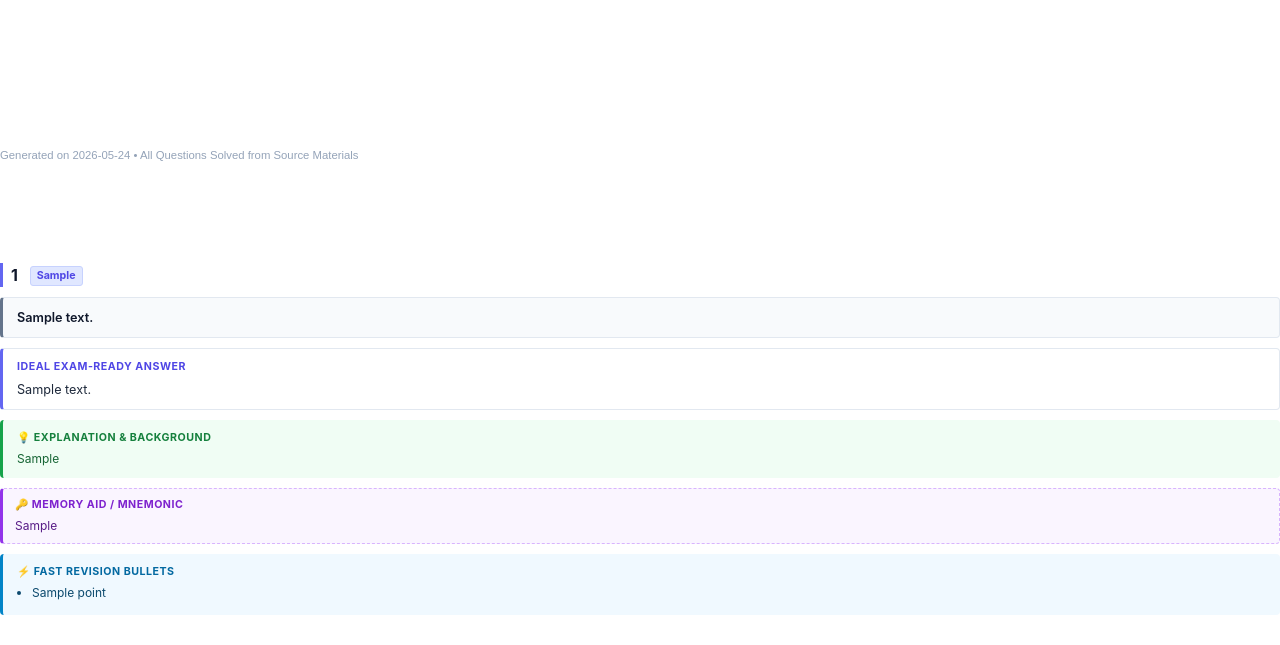
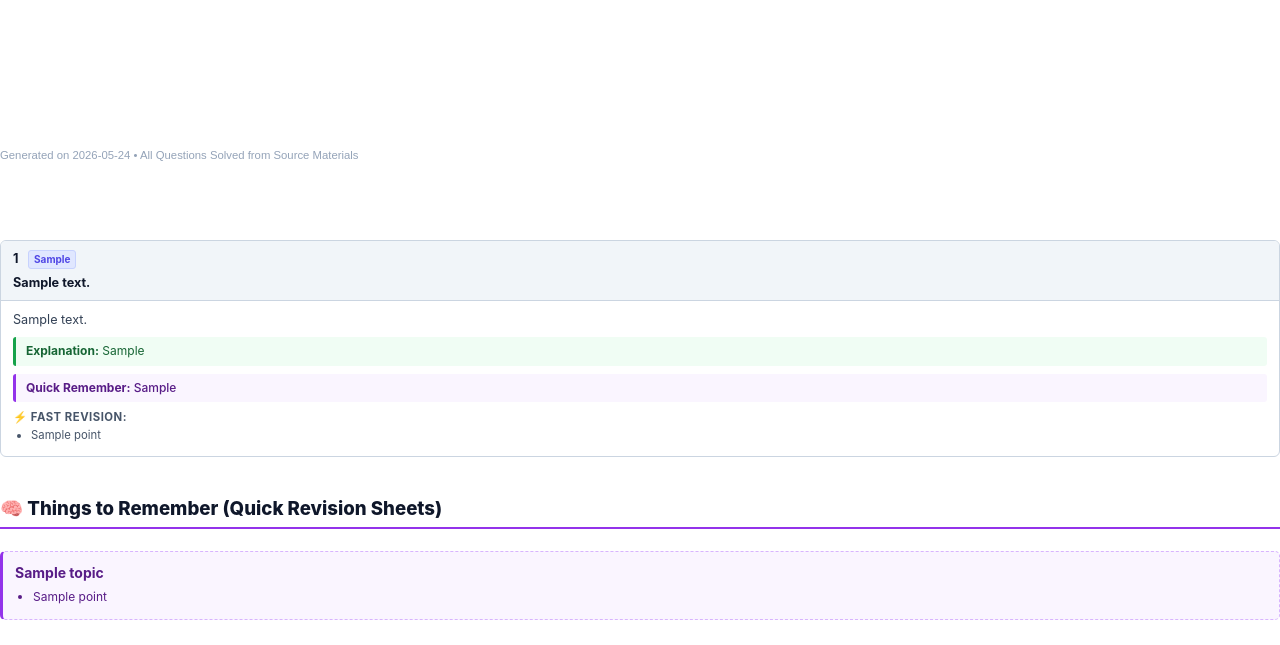
Before and after one commit to Manoj-Kumar-V-008/exam-slayer-v2, a Python web app: template backend/app/templates/answer_pack.html in a window 1280 px wide. Shown: the part 351-996 px from the top of the page. After the commit the page ends 971 px from the top, so only its background shows below. Run offline with Jinja, Linux system fonts and the light colour scheme; the template is opened without the code that fills it: most values are stand-ins (such as "Sample title", 1, 10 or a date in 2020).

Commit message:
feat(image-intel-v2): Simple English answers, connected Q&A layout, whitespace cropping, and things to remember appendix

```diff
--- a/backend/app/models/schemas.py
+++ b/backend/app/models/schemas.py
@@ -31,9 +31,14 @@ class SolvedQuestion(BaseModel):
 
 
 
+class TopicRevisionSummary(BaseModel):
+    topic_name: str = Field(..., description="The name of the topic or chapter (e.g. 'Database Architecture', 'SQL Basics').")
+    key_points_to_remember: List[str] = Field(..., description="List of key points, classification types, or essential formulas to memorize for this topic.")
+
 class AnswerPack(BaseModel):
     title: str = Field(..., description="The main subject or title of the answer pack.")
     questions: List[SolvedQuestion] = Field(..., description="The list of solved questions.")
+    things_to_remember: Optional[List[TopicRevisionSummary]] = Field(default_factory=list, description="A list of topic-wise key points, types, or terms to remember.")
 
 class Section(BaseModel):
     heading: str = Field(..., description="The main heading for this topic section.")
--- a/backend/app/services/template.py
+++ b/backend/app/services/template.py
@@ -187,6 +187,11 @@ def render_answer_pack_html(answer_pack: dict) -> str:
             ]
             question["quick_revision_points_html"] = [parse_md_inline(item) for item in filtered_items]
 
+        # Parse things_to_remember lists markdown
+        for topic in processed_pack.get("things_to_remember", []) or []:
+            raw_points = topic.get("key_points_to_remember", [])
+            topic["key_points_to_remember_html"] = [parse_md_inline(p) for p in raw_points if p and p.strip()]
+
         # 5. Load Jinja2 environment and render HTML
         env = Environment(loader=FileSystemLoader(str(settings.TEMPLATES_DIR)))
         template = env.get_template("answer_pack.html")
--- a/backend/app/templates/answer_pack.html
+++ b/backend/app/templates/answer_pack.html
@@ -22,63 +22,67 @@
 
     <!-- Content Sections -->
     {% for q in answer_pack.questions %}
-    <div class="section-container">
-        <!-- Question Title Header -->
-        <h2 class="section-title">
-            {{ q.question_number }}
+    <div class="qa-card">
+        <!-- Unified Question & Answer Header -->
+        <div class="qa-header">
+            <span class="q-number">{{ q.question_number }}</span>
             {% if q.marks_category %}
-            <span style="font-size: 8pt; font-weight: bold; color: #4f46e5; margin-left: 8px; border: 1px solid #c7d2fe; background-color: #e0e7ff; padding: 1px 6px; border-radius: 3px; display: inline-block; vertical-align: middle;">
-                {{ q.marks_category }}
-            </span>
+            <span class="q-marks">{{ q.marks_category }}</span>
             {% endif %}
-        </h2>
-
-        <!-- Question Text Card -->
-        <div class="question-card">
-            {{ q.question_text }}
+            <div class="q-text">{{ q.question_text }}</div>
         </div>
 
-        <!-- Answer Box -->
-        {% if q.answer_html and q.answer_html.strip() %}
-        <div class="answer-card">
-            <div class="answer-title">Ideal Exam-Ready Answer</div>
-            <div style="color: #1e293b; line-height: 1.5; font-size: 9.5pt;">
+        <!-- Answer Body (Answers structured in simple English and Bullet Points) -->
+        <div class="qa-body">
+            {% if q.answer_html and q.answer_html.strip() %}
                 {{ q.answer_html | safe }}
+            {% endif %}
+
+            <!-- Simple Explanation / Background Analogy -->
+            {% if q.simple_explanation_html and q.simple_explanation_html.strip() %}
+            <div class="qa-explanation">
+                <strong>Explanation:</strong> {{ q.simple_explanation_html | safe }}
             </div>
+            {% endif %}
+
+            <!-- Memory Trick (Quick Remember Memory Aid) -->
+            {% if q.memory_trick_html and q.memory_trick_html.strip() %}
+            <div class="qa-quick-remember">
+                <strong>Quick Remember:</strong> {{ q.memory_trick_html | safe }}
+            </div>
+            {% endif %}
+
+            <!-- Compact Fast Revision Points -->
+            {% if q.quick_revision_points_html %}
+            <div style="margin-top: 8px; font-size: 8.5pt; color: #475569; font-weight: 700; text-transform: uppercase; letter-spacing: 0.5px;">
+                ⚡ Fast Revision:
+            </div>
+            <ul style="margin: 2px 0 0 0; padding-left: 18px;">
+                {% for point in q.quick_revision_points_html %}
+                <li style="font-size: 8.5pt; color: #475569; margin-bottom: 2px;">{{ point | safe }}</li>
+                {% endfor %}
+            </ul>
+            {% endif %}
         </div>
-        {% endif %}
+    </div>
+    {% endfor %}
 
-        <!-- Simple Explanation / Analogy Box -->
-        {% if q.simple_explanation_html and q.simple_explanation_html.strip() %}
-        <div class="analogy-box">
-            <div class="analogy-title">💡 Explanation & Background</div>
-            <div>{{ q.simple_explanation_html | safe }}</div>
-        </div>
-        {% endif %}
-
-        <!-- Memory Trick -->
-        {% if q.memory_trick_html and q.memory_trick_html.strip() %}
-        <div class="memory-box">
-            <div class="memory-title">🔑 Memory Aid / Mnemonic</div>
-            <div>{{ q.memory_trick_html | safe }}</div>
-        </div>
-        {% endif %}
-
-        <!-- Revision Points -->
-        {% if q.quick_revision_points_html %}
-        <div class="cheatsheet-box">
-            <div class="cheatsheet-title">⚡ Fast Revision Bullets</div>
-            <ul class="cheatsheet-list">
-                {% for point in q.quick_revision_points_html %}
-                <li class="cheatsheet-item">{{ point | safe }}</li>
+    <!-- Things to Remember Topic-wise Revision Sheets -->
+    {% if answer_pack.things_to_remember %}
+    <div class="things-to-remember-container">
+        <h2 class="appendix-title">🧠 Things to Remember (Quick Revision Sheets)</h2>
+        {% for topic in answer_pack.things_to_remember %}
+        <div class="topic-card">
+            <div class="topic-title">{{ topic.topic_name }}</div>
+            <ul class="topic-list">
+                {% for point in topic.key_points_to_remember_html %}
+                <li class="topic-item">{{ point | safe }}</li>
                 {% endfor %}
             </ul>
         </div>
-        {% endif %}
-
-
+        {% endfor %}
     </div>
-    {% endfor %}
+    {% endif %}
 
 </body>
 </html>
--- a/backend/app/templates/styles.css
+++ b/backend/app/templates/styles.css
@@ -210,23 +210,24 @@ h1, h2, h3, h4, h5, h6 {
 /* Embedded extracted image sizing and center alignment */
 .image-container {
     text-align: center;
-    margin: 15px 0;
+    margin: 6px 0;
     page-break-inside: avoid;
     break-inside: avoid;
 }
 
 .embedded-image {
     max-width: 100%;
-    max-height: 70mm;
-    border: 1px solid #e2e8f0;
+    max-height: 55mm; /* Compact height */
+    border: 1px solid #cbd5e1;
     border-radius: 4px;
+    box-shadow: 0 1px 3px rgba(0,0,0,0.05);
 }
 
 /* Table rendering styles - clean academic look */
 table {
     width: 100%;
     border-collapse: collapse;
-    margin: 10px 0 15px 0;
+    margin: 8px 0 12px 0;
     font-size: 8.5pt;
     page-break-inside: avoid;
     break-inside: avoid;
@@ -234,7 +235,7 @@ table {
 
 th, td {
     border: 1px solid #cbd5e1;
-    padding: 6px 10px;
+    padding: 5px 8px;
     text-align: left;
 }
 
@@ -252,12 +253,12 @@ tr:nth-child(even) {
 pre {
     background-color: #0f172a;
     color: #e2e8f0;
-    padding: 8px 12px;
+    padding: 6px 10px;
     border-radius: 4px;
     font-family: ui-monospace, SFMono-Regular, Menlo, Monaco, Consolas, "Liberation Mono", "Courier New", monospace;
     font-size: 8pt;
     overflow-x: auto;
-    margin: 8px 0;
+    margin: 6px 0;
     white-space: pre-wrap;
     word-break: break-all;
     page-break-inside: avoid;
@@ -279,3 +280,205 @@ pre code {
     padding: 0;
     font-size: inherit;
 }
+
+/* ========================================================
+   UNIFIED VISUAL LAYOUTS (V2 REFINE)
+   ======================================================== */
+
+/* Unified Q&A Card */
+.qa-card {
+    border: 1px solid #cbd5e1;
+    border-radius: 6px;
+    margin-bottom: 6mm;
+    page-break-inside: avoid;
+    break-inside: avoid;
+    overflow: hidden;
+    background-color: #ffffff;
+}
+
+.qa-header {
+    background-color: #f1f5f9;
+    padding: 8px 12px;
+    border-bottom: 1px solid #cbd5e1;
+}
+
+.q-number {
+    font-weight: 700;
+    color: #0f172a;
+    font-size: 9.5pt;
+    margin-right: 6px;
+}
+
+.q-marks {
+    font-size: 7.5pt;
+    font-weight: bold;
+    color: #4f46e5;
+    border: 1px solid #c7d2fe;
+    background-color: #e0e7ff;
+    padding: 1px 5px;
+    border-radius: 3px;
+    display: inline-block;
+    vertical-align: middle;
+}
+
+.q-text {
+    font-weight: 700;
+    color: #0f172a;
+    margin-top: 4px;
+    font-size: 9.5pt;
+}
+
+.qa-body {
+    padding: 10px 12px;
+    font-size: 9.5pt;
+    line-height: 1.4;
+    color: #334155;
+}
+
+.qa-body p {
+    margin: 0 0 6px 0;
+}
+
+.qa-body p:last-child {
+    margin-bottom: 0;
+}
+
+/* Bullet list overrides inside Q&A answers for tight formatting */
+.qa-body ul {
+    margin: 4px 0 8px 0;
+    padding-left: 20px;
+}
+
+.qa-body li {
+    margin-bottom: 3px;
+}
+
+.qa-explanation {
+    margin-top: 8px;
+    padding: 6px 10px;
+    background-color: #f0fdf4;
+    border-left: 3px solid #16a34a;
+    border-radius: 3px;
+    font-size: 9pt;
+    color: #166534;
+}
+
+.qa-quick-remember {
+    margin-top: 8px;
+    padding: 6px 10px;
+    background-color: #faf5ff;
+    border-left: 3px solid #9333ea;
+    border-radius: 3px;
+    font-size: 9pt;
+    color: #581c87;
+    font-weight: 500;
+}
+
+/* Unified Study Section */
+.study-section {
+    border: 1px solid #cbd5e1;
+    border-radius: 6px;
+    margin-bottom: 6mm;
+    page-break-inside: auto;
+    break-inside: auto;
+    overflow: hidden;
+    background-color: #ffffff;
+}
+
+.study-header {
+    background-color: #f1f5f9;
+    padding: 8px 12px;
+    border-bottom: 1px solid #cbd5e1;
+    font-size: 11pt;
+    font-weight: 700;
+    color: #0f172a;
+}
+
+.study-body {
+    padding: 10px 12px;
+}
+
+/* Sub-containers inside study guide to prevent scattered cards */
+.study-summary {
+    background-color: #fafafa;
+    padding: 8px 10px;
+    border-radius: 4px;
+    border: 1px solid #e5e5e5;
+    margin-bottom: 8px;
+}
+
+.study-points {
+    margin-bottom: 8px;
+}
+
+.study-points-title {
+    font-weight: 700;
+    color: #0f172a;
+    font-size: 9pt;
+    margin-bottom: 3px;
+}
+
+.study-tip {
+    background-color: #fffbeb;
+    border-left: 3px solid #d97706;
+    color: #78350f;
+    padding: 6px 10px;
+    border-radius: 3px;
+    margin-bottom: 8px;
+    font-size: 9pt;
+}
+
+.study-mistakes {
+    background-color: #fef2f2;
+    border-left: 3px solid #dc2626;
+    color: #7f1d1d;
+    padding: 6px 10px;
+    border-radius: 3px;
+    margin-bottom: 8px;
+    font-size: 9pt;
+}
+
+/* "Things to Remember" Appendix Layout */
+.things-to-remember-container {
+    page-break-before: always;
+    break-before: always;
+    margin-top: 10mm;
+}
+
+.appendix-title {
+    font-size: 14pt;
+    color: #0f172a;
+    border-bottom: 2px solid #9333ea;
+    padding-bottom: 4px;
+    margin-bottom: 6mm;
+    font-weight: 800;
+}
+
+.topic-card {
+    border: 1px dashed #d8b4fe;
+    border-left: 3px solid #9333ea;
+    border-radius: 5px;
+    background-color: #faf5ff;
+    padding: 10px 12px;
+    margin-bottom: 4mm;
+    page-break-inside: avoid;
+    break-inside: avoid;
+}
+
+.topic-title {
+    font-size: 10.5pt;
+    color: #581c87;
+    font-weight: 700;
+    margin-bottom: 5px;
+}
+
+.topic-list {
+    margin: 0;
+    padding-left: 18px;
+}
+
+.topic-item {
+    font-size: 9pt;
+    color: #581c87;
+    margin-bottom: 3px;
+}
--- a/backend/test_image_intelligence.py
+++ b/backend/test_image_intelligence.py
@@ -45,7 +45,7 @@ We compare options.
     placed = place_images_in_answer(answer_markdown, matched_images)
     # Check that img_4.png is placed right below the Three Schema Architecture heading
     placed_clean = " ".join(placed.split())
-    assert "### Three Schema Architecture {{IMAGE_ASSET:img_4.png}}" in placed_clean, f"Placeholder placement failed: {placed}"
+    assert "### Three Schema Architecture The DBMS three-schema architecture is crucial. {{IMAGE_ASSET:img_4.png}}" in placed_clean, f"Placeholder placement failed: {placed}"
     print("SUCCESS: programmatic placeholder placement in heading test passed.")
 
     # 3. Test calculate_relevance_score
```
Also changed, not shown: backend/app/routes/upload.py (+8 -0 lines), backend/app/services/ai.py (+103 -45 lines), backend/app/services/image_intelligence.py (+63 -7 lines), backend/app/templates/study_pack.html (+44 -43 lines).
